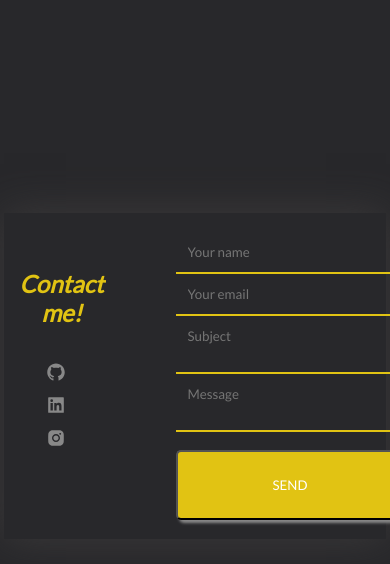
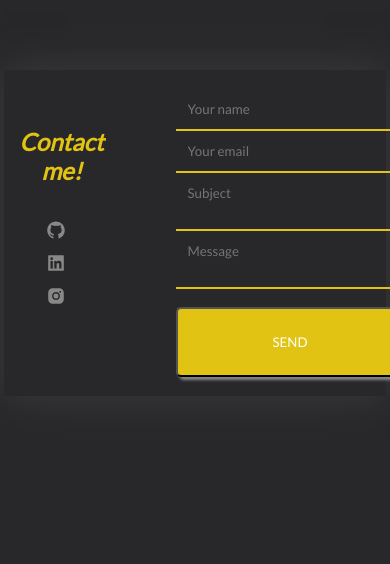
Before and after one commit to violametlli/PortfolioApp, a React (Create React App) app: page / in a window 390 px wide. Shown: the part 3501-4065 px from the top of the page. After the commit the page ends 3936 px from the top, so only its background shows below. Built offline with nearby package versions, Linux system fonts and the light colour scheme.

Commit message:
dreq contact

```diff
--- a/src/pages/AboutMe.css
+++ b/src/pages/AboutMe.css
@@ -107,7 +107,7 @@
 
     @media screen and (max-width:354px) {
         .flex-container{
-            height: 200vh;
+            height: 170vh;
             display: flex;
             flex-direction: column;
 
@@ -128,7 +128,7 @@
             @media only screen and (min-width: 353px) and (max-width: 500px){
 
                 .flex-container{
-                    height:180vh;
+                    height:170vh;
 
 
 
--- a/src/pages/Contact.css
+++ b/src/pages/Contact.css
@@ -108,11 +108,11 @@ color: rgb(225, 195, 19);;
         @media only screen and (min-width:356px) and (max-width:504px){
             .contact {
                 width:100%;
-             margin-top: -4%;
+             margin-top: -24%;
               }
               .container34{
                flex-direction: row;
-               margin-top:-15%;
+               margin-top:-30%;
                margin-left:1%;
                margin-right: 1%;
            }
```
